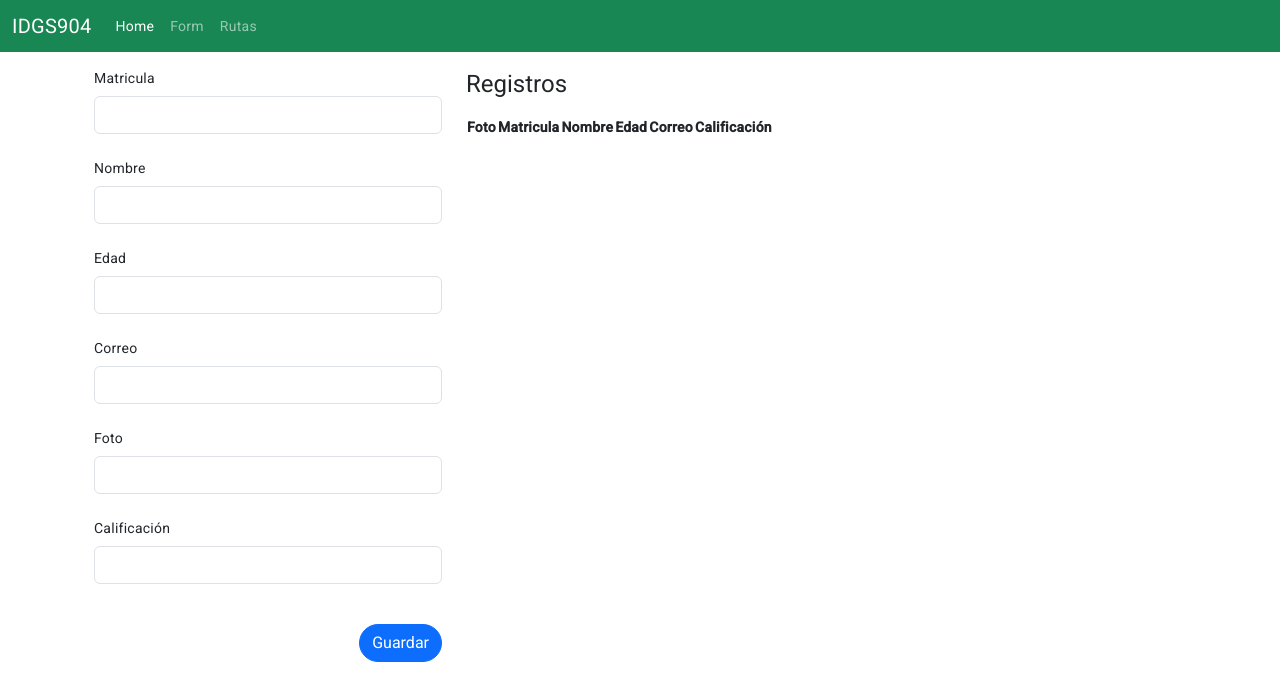
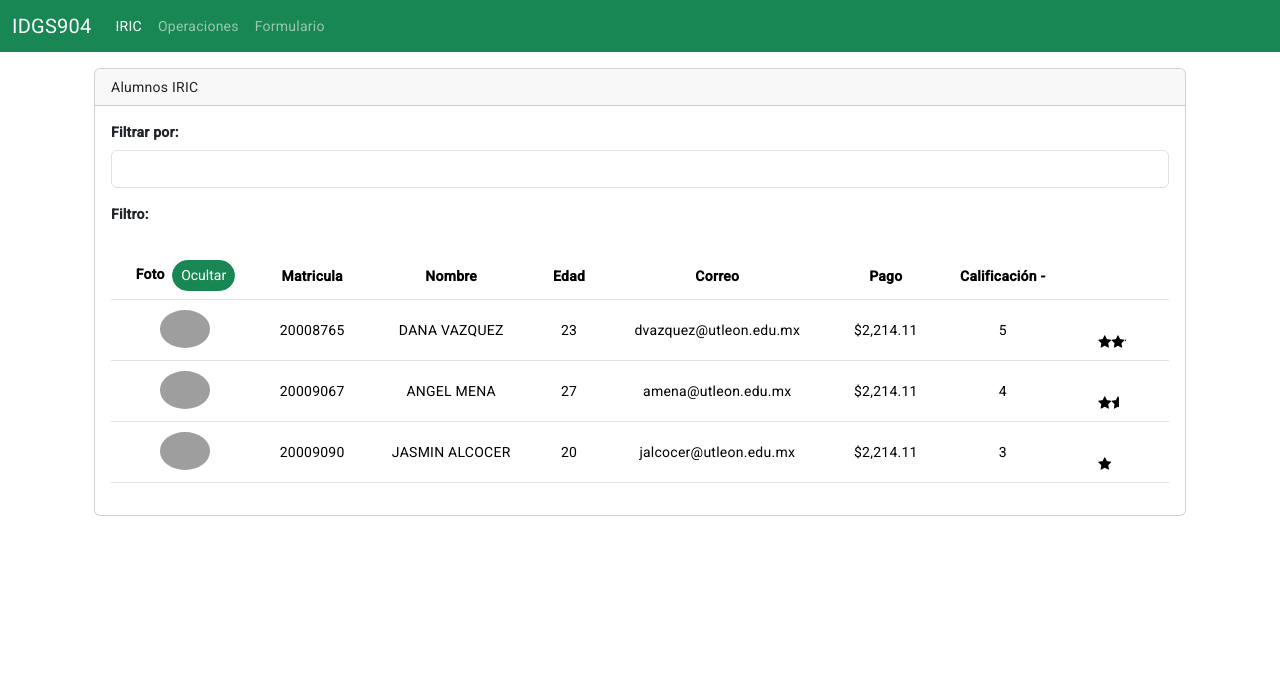
Before and after one commit to cris-almaguer/intro-angular-idgs904, an Angular app: page /IricComponent in a window 1280 px wide. Shown: the top 700 px of the page. Built offline with nearby package versions, Linux system fonts and the light colour scheme; grey boxes are pictures that could not be loaded.

Commit message:
AVCH - 04/07/23

```diff
--- a/src/app/app.component.html
+++ b/src/app/app.component.html
@@ -43,6 +43,7 @@
     <!-- <app-iric></app-iric> -->
     <!-- <app-sum></app-sum> -->
     <!-- <app-basic-op></app-basic-op> -->
-    <app-reactive-student></app-reactive-student>
+    <!-- <app-reactive-student></app-reactive-student> -->
+    <router-outlet></router-outlet>
   </div>
 </div>
--- a/src/app/app.module.ts
+++ b/src/app/app.module.ts
@@ -1,3 +1,4 @@
+import { AppRoutingModule } from './app.routing.module';
 import { OperationsModule } from './school/forms/operations/operations.module';
 import { NgModule } from '@angular/core';
 import { FormsModule, ReactiveFormsModule } from '@angular/forms';
@@ -32,7 +33,8 @@ import { ReactiveStudentComponent } from './forms/reactive-student/reactive-stud
     FormsModule,
     BrowserAnimationsModule,
     OperationsModule,
-    ReactiveFormsModule
+    ReactiveFormsModule,
+    AppRoutingModule
   ],
   providers: [],
   bootstrap: [AppComponent]
--- /dev/null
+++ b/src/app/app.routing.module.ts
@@ -0,0 +1,34 @@
+import { ReactiveStudentComponent } from './forms/reactive-student/reactive-student.component';
+import { BasicOpComponent } from './school/forms/basic-op/basic-op.component';
+import { IricComponent } from './school/iric/iric.component';
+import { NgModule } from '@angular/core';
+import { RouterModule, Routes } from "@angular/router";
+
+const routes:Routes =
+[
+  {
+    path: '',
+    redirectTo: 'IricComponent',
+    pathMatch: 'full'
+  },
+  {
+    path: 'IricComponent',
+    component: IricComponent
+  },
+  {
+    path: 'BasicOpComponent',
+    component: BasicOpComponent
+  },
+  {
+    path: 'ReactiveStudentComponent',
+    component: ReactiveStudentComponent
+  }
+];
+
+@NgModule
+({
+  imports: [RouterModule.forRoot(routes)],
+  exports: [RouterModule]
+})
+
+export class AppRoutingModule{}
--- a/src/app/forms/reactive-student/reactive-student.component.html
+++ b/src/app/forms/reactive-student/reactive-student.component.html
@@ -1,6 +1,7 @@
 <div class="container-fluid">
   <div class="row">
     <div class="col-md-4">
+      <h2 class="fw-bold">Formulario de registro</h2>
       <form (ngSubmit)="onSubmit()" [formGroup]="studentForm">
         <div class="mb-4">
           <label for="inputId" class="form-label">Matricula</label>
@@ -57,13 +58,13 @@
           </div>
         </div>
         <div class="d-grid gap-2 float-end py-3">
-          <button class="btn btn-primary rounded-5" type="submit">Guardar</button>
+          <button class="btn btn-success rounded-5" type="submit">Guardar</button>
         </div>
       </form>
     </div>
     <div class="col-md-8">
-      <h1>Registros</h1>
-      <table>
+      <h2 class="fw-bold">Registros</h2>
+      <table class="table table-bordered">
         <thead>
           <tr>
             <th>Foto</th>
--- a/src/app/school/menu/menu.component.html
+++ b/src/app/school/menu/menu.component.html
@@ -6,9 +6,9 @@
     </button>
     <div class="collapse navbar-collapse" id="navbarNavAltMarkup">
       <div class="navbar-nav">
-        <a class="nav-link active" aria-current="page" routerKink="">Home</a>
-        <a class="nav-link" routerKink="">Form</a>
-        <a class="nav-link" routerKink="">Rutas</a>
+        <a class="nav-link" routerLinkActive="active" routerLink="IricComponent">IRIC</a>
+        <a class="nav-link" routerLinkActive="active" routerLink="BasicOpComponent">Operaciones</a>
+        <a class="nav-link" routerLinkActive="active" routerLink="ReactiveStudentComponent">Formulario</a>
       </div>
     </div>
   </div>
```
